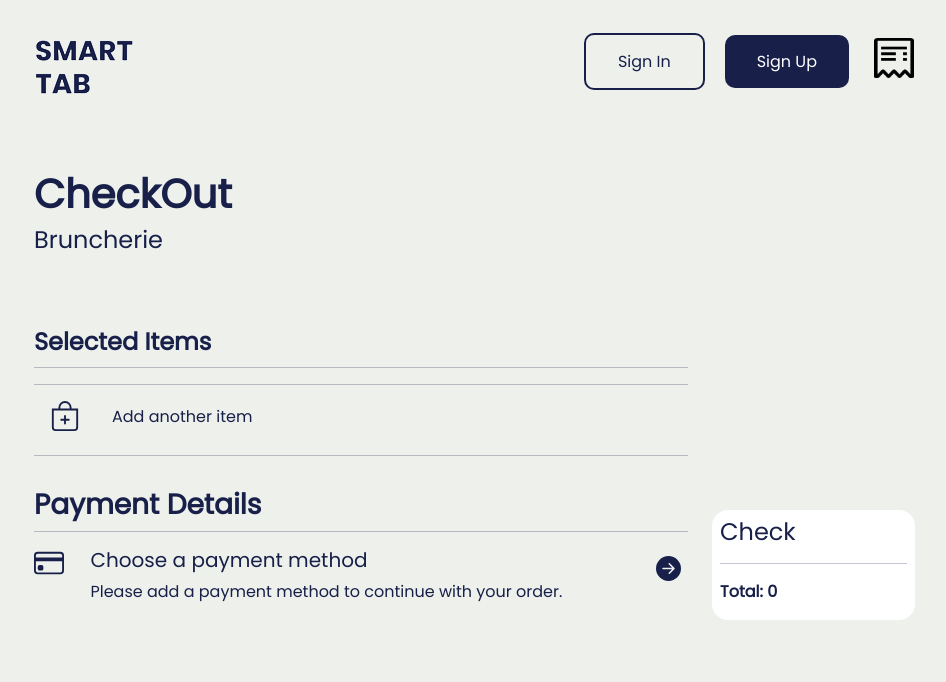
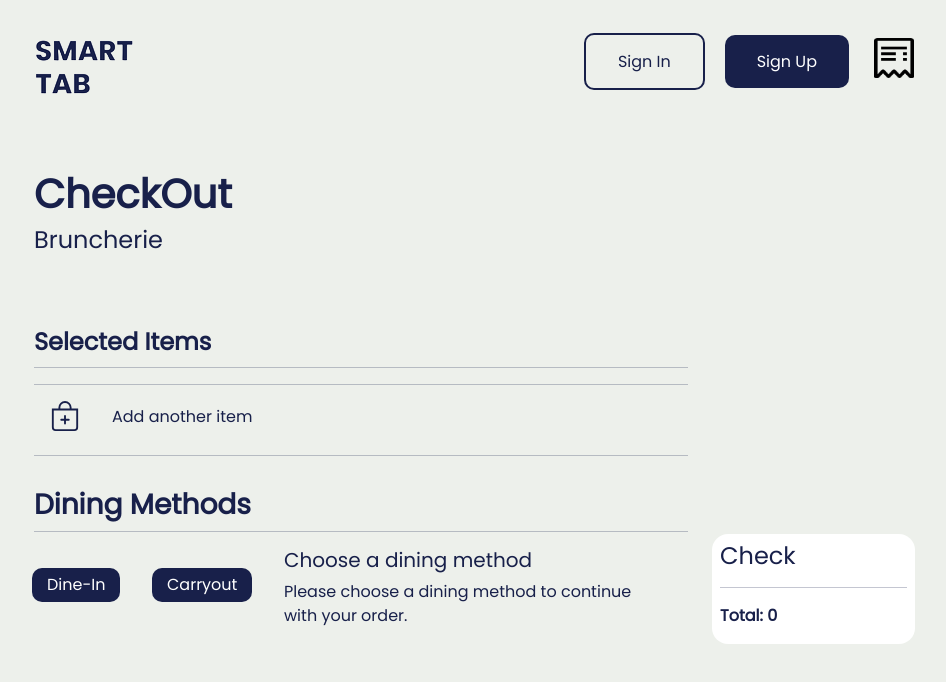
Before and after one commit to fredfermin02/smartTab, an Angular app: page /checkout in a window 1280 px wide. Shown: the top 682 px of the page, without its empty margins (166-1112 px from the left). Built offline with nearby package versions, Linux system fonts and the light colour scheme.

Commit message:
New features in Checkout and fixed button in thanYou page

```diff
--- a/src/app/Pages/checkout/checkout.component.css
+++ b/src/app/Pages/checkout/checkout.component.css
@@ -28,6 +28,31 @@ h4 {
   color: #18204a;
 }
 
-hr{
+hr {
   margin-top: 10px;
 }
+
+button {
+  background-color: #18204a;
+  border: none;
+  color: white;
+  padding: 5px 15px;
+  border-radius: 10px;
+  text-align: center;
+  text-decoration: none;
+  font-size: 16px;
+  cursor: pointer;
+}
+
+.col-1 {
+  margin-left: 10px;
+  margin-bottom: 10px;
+  margin-top: 20px;
+  width: 110px;
+  padding: 0;
+}
+
+.col-10 {
+  width: 60%;
+  margin-left: 10px;
+}
--- a/src/app/Pages/checkout/checkout.component.html
+++ b/src/app/Pages/checkout/checkout.component.html
@@ -1,5 +1,3 @@
-
-
 <main>
   <h1 class="fw-bold">CheckOut</h1>
   <h4>Bruncherie</h4>
@@ -15,7 +13,7 @@
           <h5 class="fw-semibold pt-3">{{item.price}}</h5>
         </div>
         <div class="col">
-                            <img src="./assets/home-page-images/burgers.jpg"  class="img-fluid rounded float-end" alt="...">
+          <img src="./assets/home-page-images/burgers.jpg" class="img-fluid rounded float-end" alt="...">
         </div>
         <hr>
       </div>
@@ -25,9 +23,12 @@
 
       <a href="">
         <div class="d-flex flex-row">
-                            <svg xmlns="http://www.w3.org/2000/svg" width="30" height="30" fill="currentColor" class="bi bi-bag-plus ms-3 me-3" viewBox="0 0 16 16">
-                                <path fill-rule="evenodd" d="M8 7.5a.5.5 0 0 1 .5.5v1.5H10a.5.5 0 0 1 0 1H8.5V12a.5.5 0 0 1-1 0v-1.5H6a.5.5 0 0 1 0-1h1.5V8a.5.5 0 0 1 .5-.5z"/>
-                                <path d="M8 1a2.5 2.5 0 0 1 2.5 2.5V4h-5v-.5A2.5 2.5 0 0 1 8 1zm3.5 3v-.5a3.5 3.5 0 1 0-7 0V4H1v10a2 2 0 0 0 2 2h10a2 2 0 0 0 2-2V4h-3.5zM2 5h12v9a1 1 0 0 1-1 1H3a1 1 0 0 1-1-1V5z"/>
+          <svg xmlns="http://www.w3.org/2000/svg" width="30" height="30" fill="currentColor"
+            class="bi bi-bag-plus ms-3 me-3" viewBox="0 0 16 16">
+            <path fill-rule="evenodd"
+              d="M8 7.5a.5.5 0 0 1 .5.5v1.5H10a.5.5 0 0 1 0 1H8.5V12a.5.5 0 0 1-1 0v-1.5H6a.5.5 0 0 1 0-1h1.5V8a.5.5 0 0 1 .5-.5z" />
+            <path
+              d="M8 1a2.5 2.5 0 0 1 2.5 2.5V4h-5v-.5A2.5 2.5 0 0 1 8 1zm3.5 3v-.5a3.5 3.5 0 1 0-7 0V4H1v10a2 2 0 0 0 2 2h10a2 2 0 0 0 2-2V4h-3.5zM2 5h12v9a1 1 0 0 1-1 1H3a1 1 0 0 1-1-1V5z" />
           </svg>
           <p class="ms-3 mt-1">Add another item</p>
         </div>
@@ -35,28 +36,21 @@
 
       <hr>
 
-                    <h3 class="fw-semibold pt-3">Payment Details</h3>
+      <h3 class="fw-semibold pt-3">Dining Methods</h3>
       <hr>
 
-                    <a href="">
       <div class="row">
         <div class="col-1">
-                                <svg xmlns="http://www.w3.org/2000/svg" width="30" height="30" fill="currentColor" class="bi bi-credit-card" viewBox="0 0 16 16">
-                                    <path d="M0 4a2 2 0 0 1 2-2h12a2 2 0 0 1 2 2v8a2 2 0 0 1-2 2H2a2 2 0 0 1-2-2V4zm2-1a1 1 0 0 0-1 1v1h14V4a1 1 0 0 0-1-1H2zm13 4H1v5a1 1 0 0 0 1 1h12a1 1 0 0 0 1-1V7z"/>
-                                    <path d="M2 10a1 1 0 0 1 1-1h1a1 1 0 0 1 1 1v1a1 1 0 0 1-1 1H3a1 1 0 0 1-1-1v-1z"/>
-                                </svg>
+          <button routerLink="/thank-you">Dine-In</button>
+        </div>
+        <div class=" col-1">
+          <button routerLink="/thank-you">Carryout</button>
         </div>
         <div class="col-10">
-                                <h5 class="">Choose a payment method</h5>
-                                <p class="">Please add a payment method to continue with your order.</p>
-                            </div>
-                            <div class="col-1">
-                                <svg xmlns="http://www.w3.org/2000/svg" width="25" height="25" fill="currentColor" class="bi bi-arrow-right-circle-fill mt-2" viewBox="0 0 16 16">
-                                    <path d="M8 0a8 8 0 1 1 0 16A8 8 0 0 1 8 0zM4.5 7.5a.5.5 0 0 0 0 1h5.793l-2.147 2.146a.5.5 0 0 0 .708.708l3-3a.5.5 0 0 0 0-.708l-3-3a.5.5 0 1 0-.708.708L10.293 7.5H4.5z"/>
-                                </svg>
+          <h5>Choose a dining method</h5>
+          <p>Please choose a dining method to continue with your order.</p>
         </div>
       </div>
-                    </a>
 
     </div>
 
--- a/src/app/Pages/thank-you/thank-you.component.css
+++ b/src/app/Pages/thank-you/thank-you.component.css
@@ -126,7 +126,7 @@ p {
   padding: 15px 32px;
   border-radius: 10px;
   position: absolute;
-  left: 44.5%;
+  left: 43.5%;
   text-align: center;
   text-decoration: none;
   font-size: 16px;
```
Lines whose indentation alone changed are shown as unchanged.
